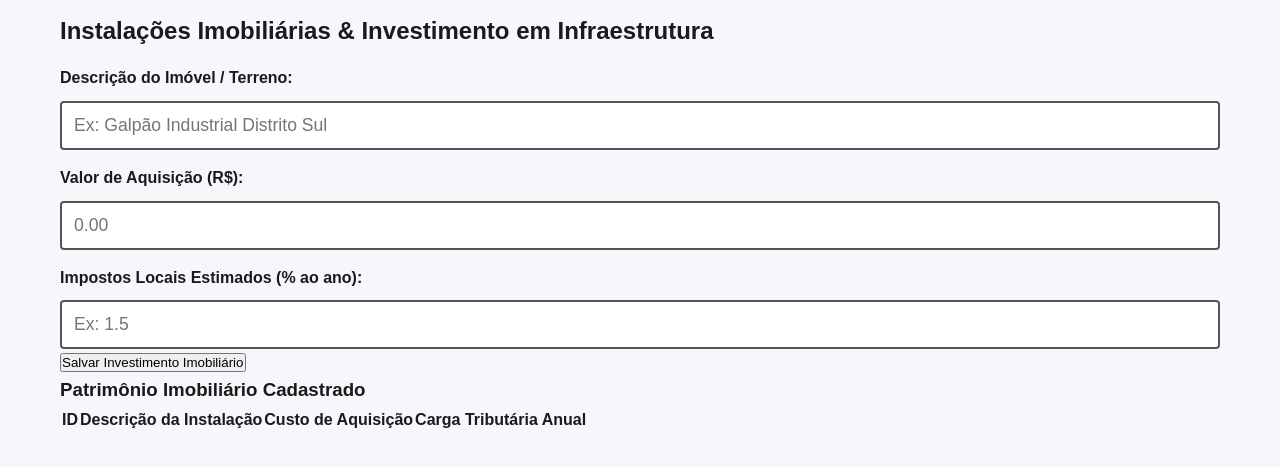
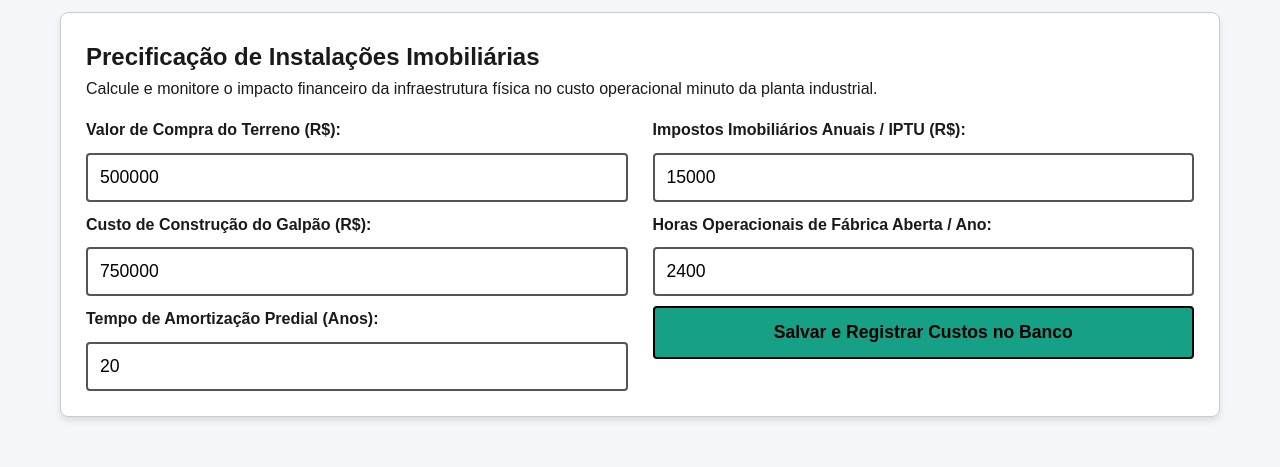
Before and after one commit to ProfRenatoPereira/admplan, a Flask app: page /terreno in a window 1280 px wide. Shown: the part 208-675 px from the top of the page. Run offline with Flask 3, Linux system fonts and the light colour scheme; lists and menus that the app fills with data are empty; some libraries are stand-ins or nearby versions.

Commit message:
Update terreno.html

```diff
--- a/templates/terreno.html
+++ b/templates/terreno.html
@@ -1,41 +1,33 @@
 {% extends 'base.html' %}
+
+{% block title %}Precificação de Instalações - TERCEIRO ADM ASSOCIADOS{% endblock %}
+
 {% block content %}
-<h2>Instalações Imobiliárias & Investimento em Infraestrutura</h2>
-<form method="POST" action="/terreno">
-    <div class="form-group">
-        <label>Descrição do Imóvel / Terreno:</label>
-        <input type="text" name="descricao_imovel" required placeholder="Ex: Galpão Industrial Distrito Sul">
+<section class="card" aria-labelledby="tit-terreno">
+    <h2 id="tit-terreno">Precificação de Instalações Imobiliárias</h2>
+    <p>Calcule e monitore o impacto financeiro da infraestrutura física no custo operacional minuto da planta industrial.</p>
+
+    <div class="grid-form">
+        <div class="form-group">
+            <label for="imoTerreno">Valor de Compra do Terreno (R$):</label>
+            <input type="number" id="imoTerreno" value="500000">
+
+            <label for="imoEdificacao">Custo de Construção do Galpão (R$):</label>
+            <input type="number" id="imoEdificacao" value="750000">
+
+            <label for="imoVidaUtil">Tempo de Amortização Predial (Anos):</label>
+            <input type="number" id="imoVidaUtil" value="20">
+        </div>
+        <div class="form-group">
+            <label for="imoImpostos">Impostos Imobiliários Anuais / IPTU (R$):</label>
+            <input type="number" id="imoImpostos" value="15000">
+
+            <label for="imoHorasAno">Horas Operacionais de Fábrica Aberta / Ano:</label>
+            <input type="number" id="imoHorasAno" value="2400">
+
+            <button onclick="calcularCustosImobiliarios()" class="btn-primary">Salvar e Registrar Custos no Banco</button>
+        </div>
     </div>
-    <div class="form-group">
-        <label>Valor de Aquisição (R$):</label>
-        <input type="number" step="0.01" name="valor_aquisicao" required placeholder="0.00">
-    </div>
-    <div class="form-group">
-        <label>Impostos Locais Estimados (% ao ano):</label>
-        <input type="number" step="0.1" name="impostos_anuais" required placeholder="Ex: 1.5">
-    </div>
-    <button type="submit" class="btn">Salvar Investimento Imobiliário</button>
-</form>
-
-<h3>Patrimônio Imobiliário Cadastrado</h3>
-<table>
-    <thead>
-        <tr>
-            <th>ID</th>
-            <th>Descrição da Instalação</th>
-            <th>Custo de Aquisição</th>
-            <th>Carga Tributária Anual</th>
-        </tr>
-    </thead>
-    <tbody>
-        {% for terr in terrenos %}
-        <tr>
-            <td>{{ terr.id }}</td>
-            <td>{{ terr.descricao_imovel }}</td>
-            <td>R$ {{ "%.2f"|format(terr.valor_aquisicao) }}</td>
-            <td>{{ terr.impostos_anuais }}% ao ano</td>
-        </tr>
-        {% endfor %}
-    </tbody>
-</table>
+    <div id="resultadoImobiliario" class="result-box" style="display:none;" role="region" aria-live="polite"></div>
+</section>
 {% endblock %}
```
